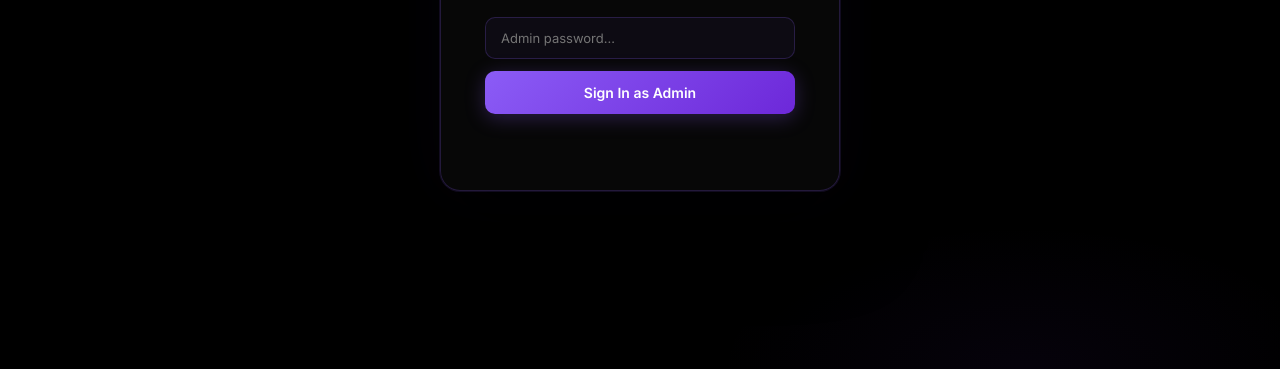
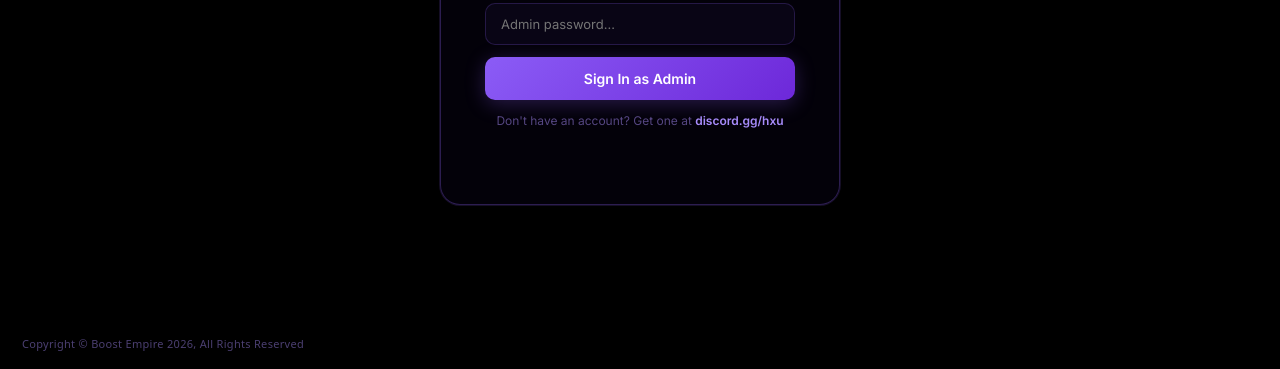
Before and after one commit to boostempireapp-ux/boostempire-keyauth, a website: page public/index.html in a window 1280 px wide. Shown: the part 431-800 px from the top of the page. Drawn offline with Linux system fonts and the light colour scheme.

Commit message:
Update index.html

```diff
--- a/public/index.html
+++ b/public/index.html
@@ -28,11 +28,13 @@ body::before{content:'';position:fixed;inset:0;pointer-events:none;z-index:0;
 ::-webkit-scrollbar-thumb:hover{background:var(--p)}
 
 /* LOGIN */
+#lightning-canvas{position:fixed;inset:0;z-index:99;pointer-events:none;}
 #login-screen{position:fixed;inset:0;z-index:100;display:flex;align-items:center;justify-content:center;
-  background:radial-gradient(ellipse 80% 70% at 50% 0%,rgba(139,92,246,0.18) 0%,transparent 65%);}
-.login-box{background:rgba(8,8,8,0.97);border:1px solid var(--border2);border-radius:20px;
+  background:#000000;}
+.login-box{background:rgba(10,5,25,0.38);border:1px solid rgba(139,92,246,0.30);border-radius:20px;
   padding:48px 44px;width:400px;text-align:center;
-  box-shadow:0 0 0 1px rgba(139,92,246,0.12),0 40px 80px rgba(0,0,0,0.9),0 0 60px rgba(139,92,246,0.06);}
+  backdrop-filter:blur(16px);-webkit-backdrop-filter:blur(16px);
+  box-shadow:0 0 0 1px rgba(139,92,246,0.15);}
 .login-logo-img{width:72px;height:72px;object-fit:cover;border-radius:16px;margin:0 auto 16px;display:block;
   box-shadow:0 8px 32px rgba(139,92,246,0.4);}
 .brand-big{font-family:'Rajdhani',sans-serif;font-size:34px;font-weight:700;letter-spacing:4px;
@@ -464,6 +466,7 @@ tbody td{padding:9px 13px;vertical-align:middle;}
 <body>
 
 <!-- LOGIN -->
+<canvas id="lightning-canvas"></canvas>
 <div id="login-screen">
   <div class="login-box">
     <img src="logo.png" class="login-logo-img" alt="BoostEmpire"/>
@@ -476,11 +479,13 @@ tbody td{padding:9px 13px;vertical-align:middle;}
     <div id="login-admin-form">
       <input class="inp" type="password" id="lp" placeholder="Admin password…" onkeydown="if(event.key==='Enter')doLogin()"/>
       <button class="btn btn-primary" onclick="doLogin()">Sign In as Admin</button>
+      <div style="margin-top:13px;font-size:12px;color:rgba(167,139,250,0.5);">Don't have an account? Get one at <a href="https://discord.gg/hxu" target="_blank" style="color:#a78bfa;text-decoration:none;font-weight:600;">discord.gg/hxu</a></div>
     </div>
     <div id="login-reseller-form" style="display:none">
       <input class="inp" type="text" id="lr-user" placeholder="Username…" onkeydown="if(event.key==='Enter')doResellerLogin()"/>
       <input class="inp" type="password" id="lr-pass" placeholder="Password…" onkeydown="if(event.key==='Enter')doResellerLogin()"/>
       <button class="btn btn-primary" onclick="doResellerLogin()">Sign In as Reseller</button>
+      <div style="margin-top:13px;font-size:12px;color:rgba(167,139,250,0.5);">Don't have an account? Get one at <a href="https://discord.gg/hxu" target="_blank" style="color:#a78bfa;text-decoration:none;font-weight:600;">discord.gg/hxu</a></div>
     </div>
     <div class="lerr" id="lerr"></div>
   </div>
@@ -2600,5 +2605,113 @@ async function rpost(url,body={}){const r=await fetch(url,{method:'POST',headers
 async function rdel(url){const r=await fetch(url,{method:'DELETE',headers:{'x-reseller-token':RTOKEN}});return r.json();}
 
 </script>
+
+<!-- Copyright bottom-left -->
+<div id="login-footer" style="position:fixed;bottom:18px;left:22px;z-index:200;font-size:11px;color:rgba(167,139,250,0.45);font-family:system-ui,sans-serif;letter-spacing:.3px;pointer-events:none;display:block;">
+  Copyright &copy; Boost Empire 2026, All Rights Reserved
+</div>
+
+<script>
+// ── STATIC LIGHTNING BACKGROUND ──────────────────────────────────────────────
+(function(){
+  const canvas=document.getElementById('lightning-canvas');
+  if(!canvas)return;
+  const ctx=canvas.getContext('2d');
+
+  function resize(){canvas.width=window.innerWidth;canvas.height=window.innerHeight;}
+  resize();
+  window.addEventListener('resize',function(){resize();draw();});
+
+  function seeded(seed){
+    var s=seed;
+    return function(){s=(s*16807)%2147483647;return(s-1)/2147483646;};
+  }
+
+  function boltPts(x1,y1,x2,y2,spread,depth,r){
+    var pts=[{x:x1,y:y1}];
+    function seg(ax,ay,bx,by,d,sp){
+      if(d<=0){pts.push({x:bx,y:by});return;}
+      var mx=(ax+bx)/2+(r()-.5)*sp;
+      var my=(ay+by)/2+(r()-.5)*sp*0.35;
+      seg(ax,ay,mx,my,d-1,sp*.6);
+      seg(mx,my,bx,by,d-1,sp*.6);
+    }
+    seg(x1,y1,x2,y2,depth,spread);
+    return pts;
+  }
+
+  function drawBolt(pts,alpha,width,color){
+    if(!pts||pts.length<2)return;
+    ctx.save();
+    ctx.beginPath();
+    ctx.moveTo(pts[0].x,pts[0].y);
+    for(var i=1;i<pts.length;i++)ctx.lineTo(pts[i].x,pts[i].y);
+    ctx.strokeStyle=color;ctx.lineWidth=width;ctx.lineCap='round';
+    ctx.globalAlpha=alpha;ctx.stroke();ctx.restore();
+  }
+
+  function draw(){
+    var W=canvas.width,H=canvas.height;
+    var rng=seeded(42);
+
+    ctx.fillStyle='#07000f';
+    ctx.fillRect(0,0,W,H);
+
+    // Purple cloud glows
+    var glows=[[.3,.2,.7,'90,25,160',.28],[.75,.35,.55,'65,18,130',.20],[.5,.05,.5,'105,38,175',.18]];
+    glows.forEach(function(n){
+      var g=ctx.createRadialGradient(W*n[0],H*n[1],0,W*n[0],H*n[1],W*n[2]);
+      g.addColorStop(0,'rgba('+n[3]+','+n[4]+')');
+      g.addColorStop(1,'rgba(0,0,0,0)');
+      ctx.fillStyle=g;ctx.fillRect(0,0,W,H);
+    });
+
+    // 8 main bolts with branches
+    var defs=[
+      [.08,0,.22,.75,.32,8],[.25,0,.10,.60,.28,7],[.55,0,.42,.80,.30,8],
+      [.72,0,.85,.65,.26,7],[.90,0,.78,.55,.22,7],[.40,0,.62,.50,.25,7],
+      [.15,.08,.50,.45,.20,6],[.80,.04,.55,.40,.18,6]
+    ];
+
+    defs.forEach(function(d,idx){
+      var r=seeded(42+idx*77);
+      var pts=boltPts(W*d[0],H*d[1],W*d[2],H*d[3],W*d[4],d[5],r);
+      var bi=Math.floor(pts.length*.35);
+      var bp=pts[bi];
+      var r2=seeded(42+idx*13);
+      var bpts=boltPts(bp.x,bp.y,bp.x+(r2()-.5)*W*.35,bp.y+r2()*H*.30,W*.18,5,r2);
+
+      drawBolt(pts,.06,46,'rgba(70,15,150,1)');
+      drawBolt(pts,.13,24,'rgba(110,45,195,1)');
+      drawBolt(pts,.28,10,'rgba(168,105,255,1)');
+      drawBolt(pts,.60,2.8,'rgba(225,195,255,1)');
+      drawBolt(pts,.82,1.1,'rgba(255,255,255,1)');
+
+      drawBolt(bpts,.04,30,'rgba(70,15,150,1)');
+      drawBolt(bpts,.10,15,'rgba(110,45,195,1)');
+      drawBolt(bpts,.22,7,'rgba(168,105,255,1)');
+      drawBolt(bpts,.50,2,'rgba(225,195,255,1)');
+      drawBolt(bpts,.70,.9,'rgba(255,255,255,1)');
+    });
+  }
+
+  draw();
+
+  // Hide footer on login
+  var origLogin=window.doLogin;
+  document.addEventListener('DOMContentLoaded',function(){
+    ['login-screen'].forEach(function(id){
+      var el=document.getElementById(id);
+      if(!el)return;
+      var obs=new MutationObserver(function(){
+        var footer=document.getElementById('login-footer');
+        if(footer) footer.style.display=(el.style.display==='none'?'none':'block');
+      });
+      obs.observe(el,{attributes:true,attributeFilter:['style']});
+    });
+  });
+})();
+</script>
+
 </body>
 </html>
```
